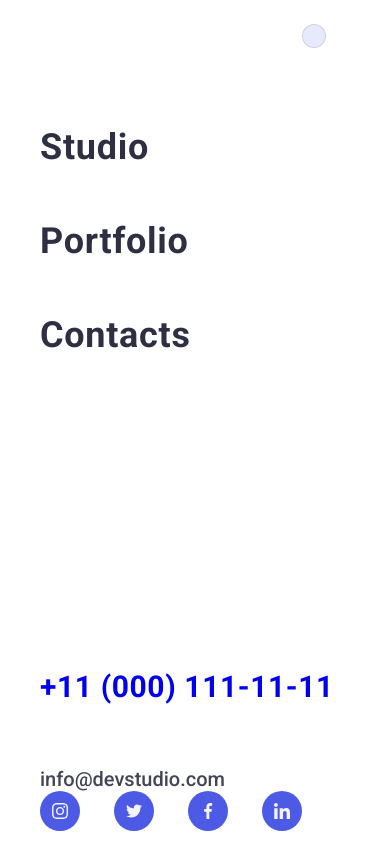
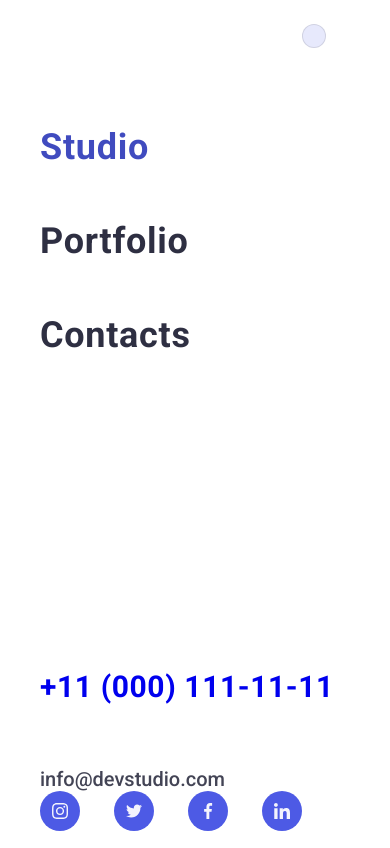
Before and after one commit to Yuliia3/goit-homework-07, a plain HTML site: page index.html in a window 390 px wide. Shown: the top 848 px of the page. Drawn offline with nearby package versions, Linux system fonts and the light colour scheme.

Commit message:
aditing footer desktop

```diff
--- a/css/styles.css
+++ b/css/styles.css
@@ -213,6 +213,9 @@ display: none;
    gap: 40px;
    position: relative;
    transition: color 250ms cubic-bezier(0.4, 0, 0.2, 1);
+}
+.link-menu-mobile.current  {
+color: var(--pressed-state);
 }
 .link-menu-mobile:hover {
 
@@ -1536,6 +1539,7 @@ text-align: left;
 
 .closing-footer {
   display:  flex;
-}
-
-}
+  flex-direction: row;
+}
+
+}
```
